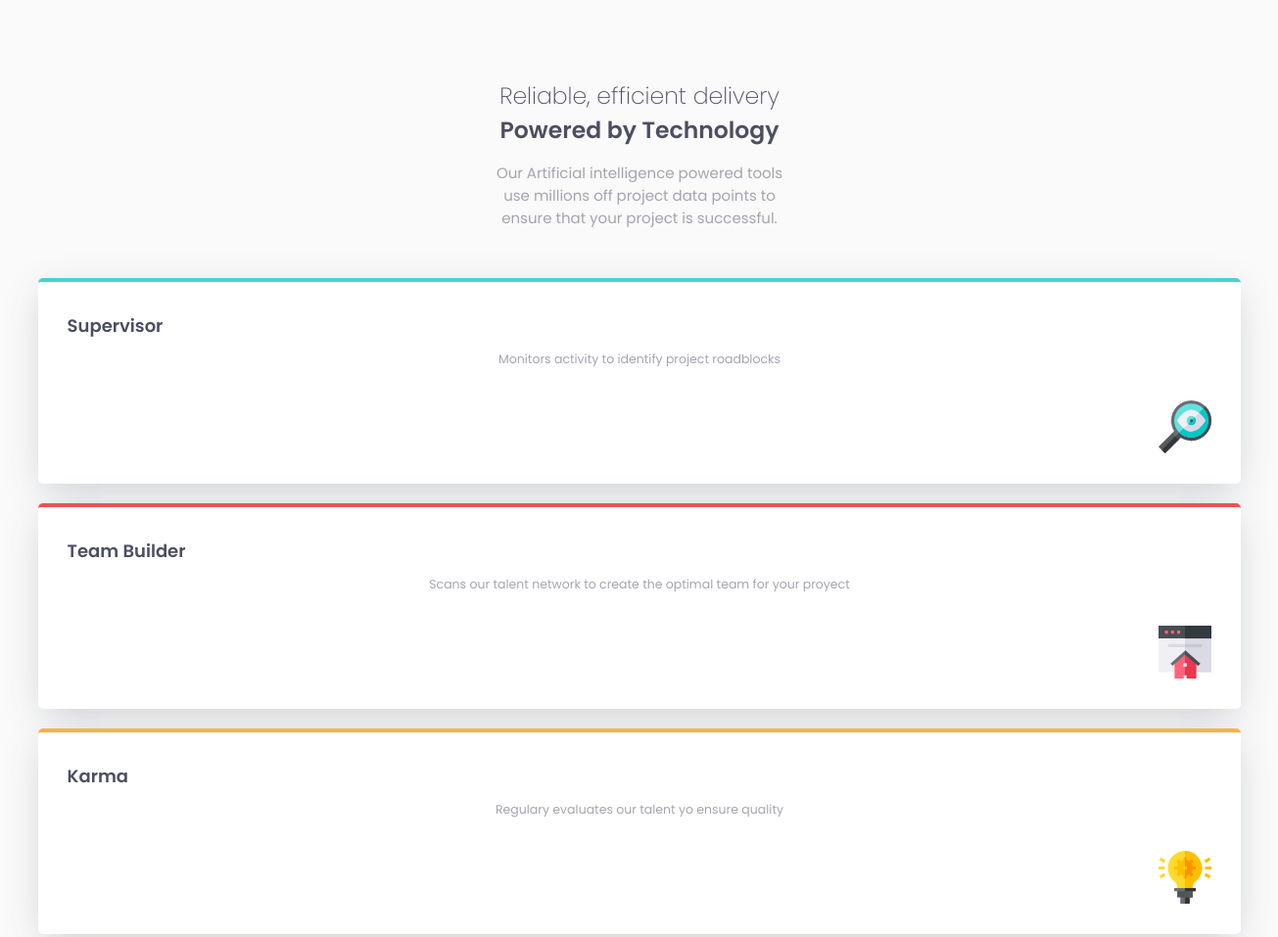
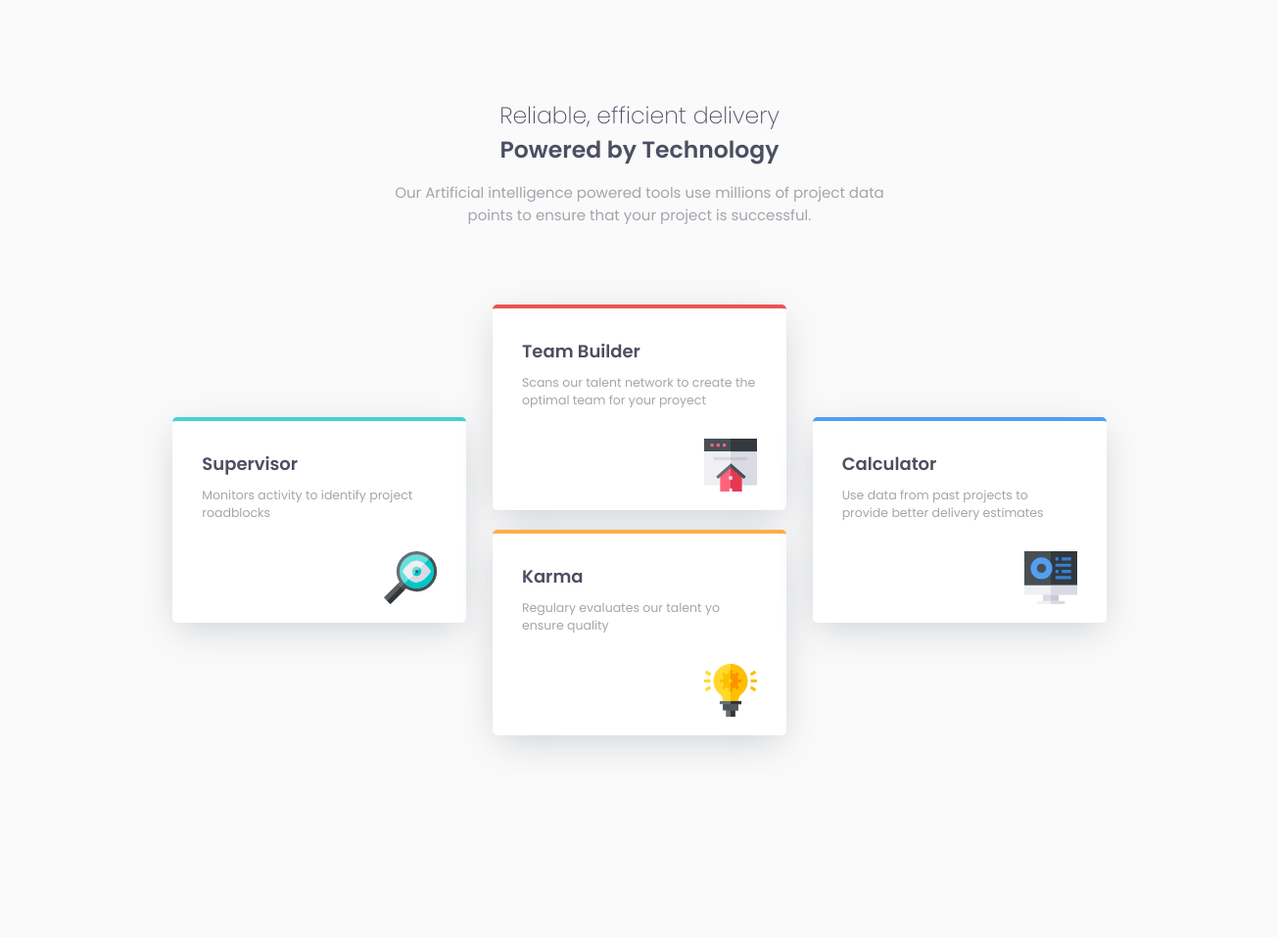
Before and after one commit to Jefersonsteven/1.Four-card-feature-section---FM, a plain HTML site: page index.html in a window 1536 px wide. Shown: the top 957 px of the page at 98% size, without its empty margins (115-1420 px from the left). After the commit the page ends 821 px from the top, so only its background shows below. Drawn offline with Linux system fonts and the light colour scheme.

Commit message:
Termine el 98% de la version de Desktop

```diff
--- a/index.html
+++ b/index.html
@@ -18,8 +18,8 @@
             <h1>Reliable, efficient delivery</h1>
             <h2>Powered by Technology</h2>
             <p>
-                Our Artificial intelligence powered tools <br>
-                use millions off project data points to <br>
+                Our Artificial intelligence powered tools
+                use millions of project data points to
                 ensure that your project is successful.
             </p>
         </article>
--- a/style.css
+++ b/style.css
@@ -22,14 +22,21 @@ html {
 
 body {
     font-size: 1.5rem;
-    padding-top: 80px;
     width: 100vw;
     height: 100vh;
+    position: relative;
+    padding-top: 80px;
     color: var(--Very-Dark-Blue);
     background-color: var(--Very-Light-Gray);
 }
 
 .section1 {
+    box-sizing: content-box;
+    border-radius: 20px 20px 20px 20px;
+    top: 10px;
+    padding: 20px 0px;
+    position: sticky;
+    background-color: var(--Very-Light-Gray);
     width: 100%;
     height: 20%;
     display: flex;
@@ -58,6 +65,8 @@ body {
 .section1 article p {
     color: var(--Grayish-Blue);
     text-align: center;
+    min-width: 312px;
+    max-width: 500px;
 }
 
 .section2 {
@@ -76,6 +85,8 @@ body {
     align-items: center;
     justify-content: space-around;
     width: 80%;
+    max-width: 300px;
+    min-width: 300px;
     height: 210px;
     padding: 30px;
     background-color: white;
@@ -122,3 +133,31 @@ body {
 .section2__card4 {
     border-top: 4px outset var(--Blue);
 }
+
+@media (min-width:1440px) {
+
+    body {
+        display: flex;
+        flex-direction: column;
+        align-items: center;
+    }
+
+    .section2 {
+        width: 68%;
+        max-width: 980px;
+        display: grid;
+        grid-template-columns: 1fr 1fr 1fr;
+        grid-template-rows: 1fr 1fr;
+        justify-items: center;
+    }
+
+    .section2__card1 {
+        grid-row: 1 / 3;
+        grid-column: 1 / 2;
+    }
+
+    .section2__card4 {
+        grid-row: 1 / 3;
+        grid-column: 3 / 4;
+    }
+}
```
